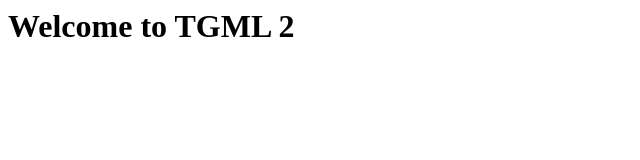
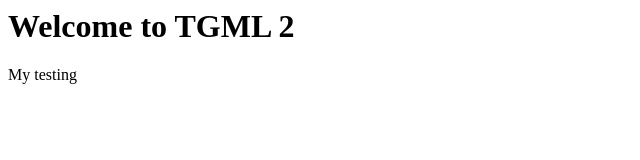
Before and after one commit to visalneang/visalneang.github.io, a plain HTML site: page index.html in a window 1280 px wide. Shown: the full height of the page, 0-640 px from the left. Drawn offline with Linux system fonts and the light colour scheme.

Commit message:
Update index.html

```diff
--- a/index.html
+++ b/index.html
@@ -1 +1,2 @@
 <h1>Welcome to TGML 2</h1>
+<p>My testing</p>
```
